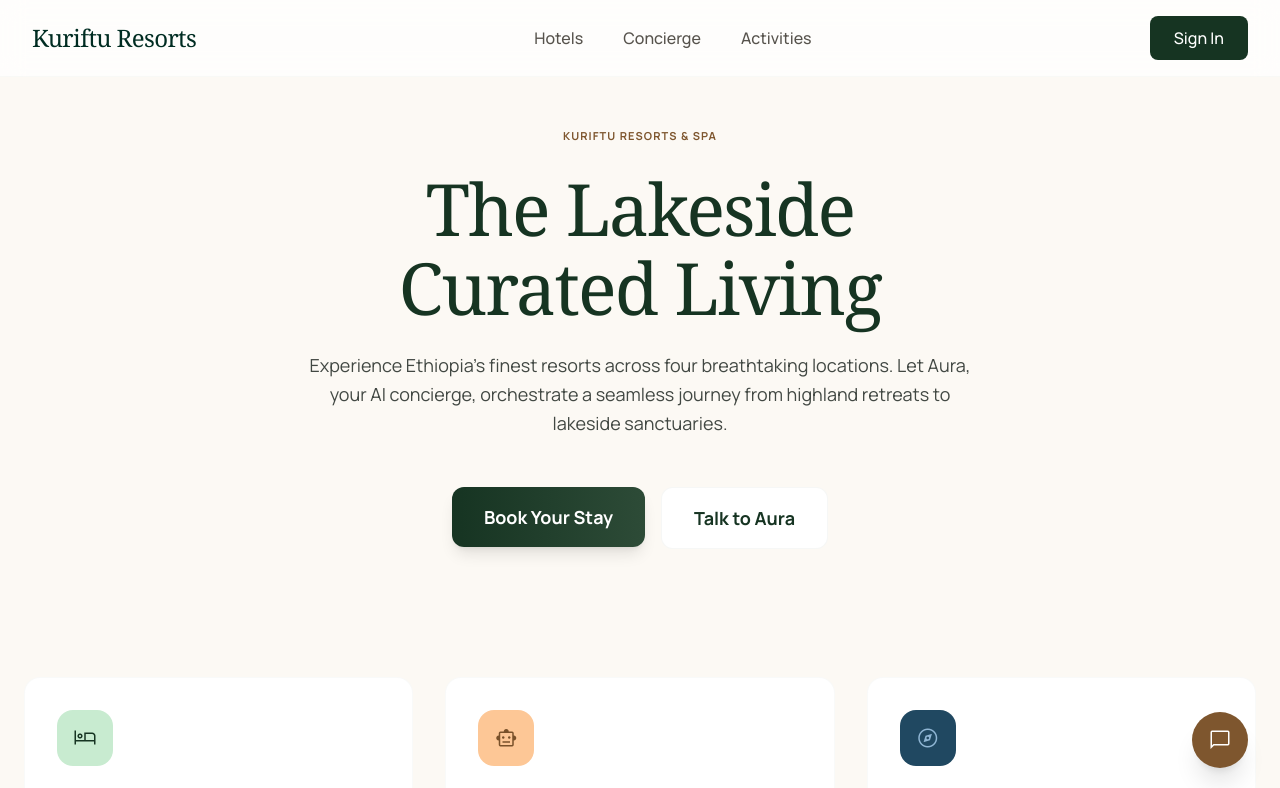
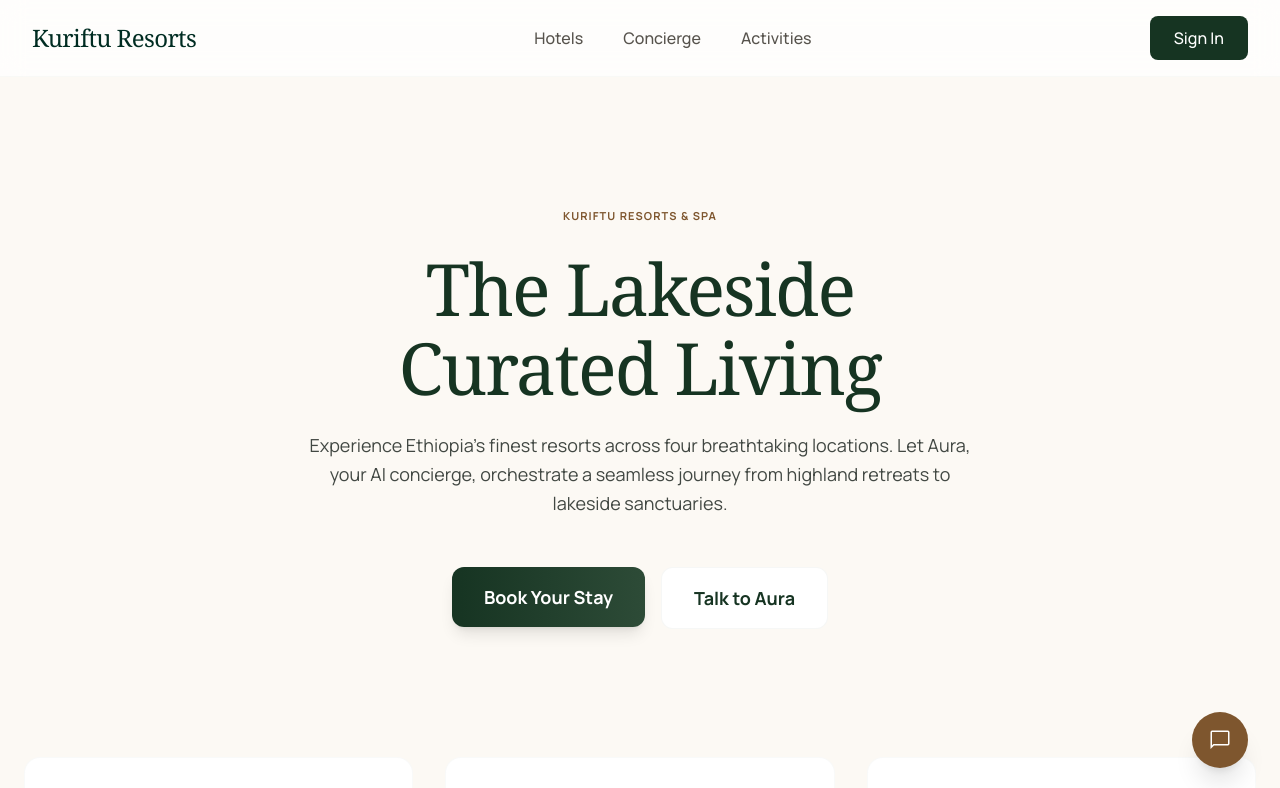
Before and after one commit to haroon06in/hackathon-tourism, a Next.js app in the folder hotel-app/: page / in a window 1280 px wide. Shown: the top 788 px of the page. Built offline with nearby package versions, Linux system fonts and the light colour scheme; no server answers; the database is empty.

Commit message:
fix: add top padding to main content for fixed nav bar

```diff
--- a/hotel-app/app/layout.tsx
+++ b/hotel-app/app/layout.tsx
@@ -36,7 +36,7 @@
         <Providers>
           <NavBar />
 
-          <main className="flex-grow w-full">
+          <main className="flex-grow w-full pt-20">
             {children}
           </main>
         </Providers>
```
